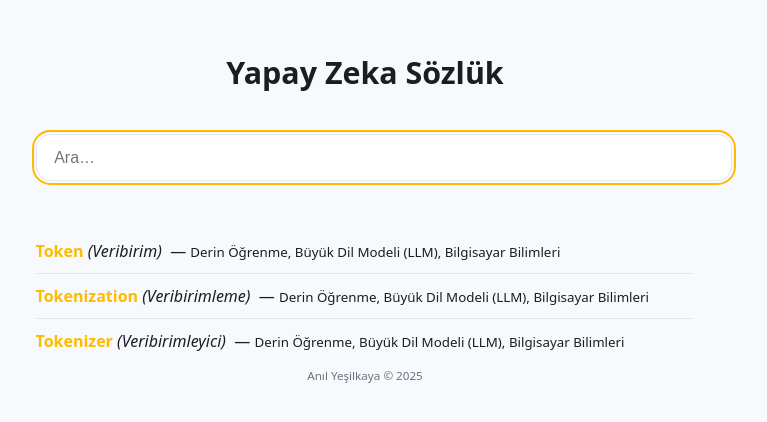
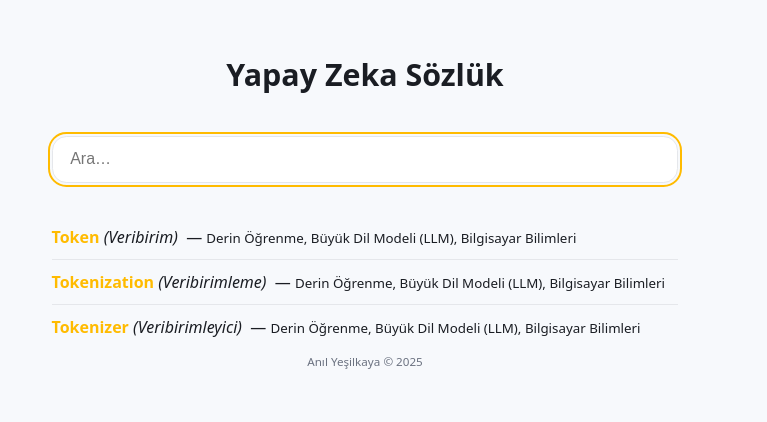
Before and after one commit to anilyesilkaya/aiml-tr-dictionary, a Jekyll site: the page built from index.md, in a window 1280 px wide. Shown: the top 422 px of the page, without its empty margins (275-1042 px from the left). Built offline with Jekyll 4.4.1, drawn with Linux system fonts in a browser that asks for light colours.

Commit message:
Fixing further  mobile screen scaling issue (overflown search box).

```diff
--- a/assets/style.css
+++ b/assets/style.css
@@ -12,7 +12,7 @@
 }
 
 body {
-  margin: 0;
+  margin: 0.1rem;
   background: var(--bg);
   color: var(--text);
   font-family: system-ui, sans-serif;
@@ -20,6 +20,7 @@ body {
 }
 
 main, header, footer {
+  box-sizing: border-box;
   width: 100%;
   max-width: var(--maxw);
   margin-inline: auto;
@@ -50,12 +51,16 @@ a:hover, a:focus-visible { color: var(--accent-hover); }
 
 #search {
   width: 100%;
+  box-sizing: border-box;
   padding: .85rem 1.1rem;
   font-size: 1rem;
   border: 1px solid var(--border);
   border-radius: var(--radius);
   margin-bottom: 2rem;
   background: var(--surface);
+  display: block;
+  margin-left: auto;
+  margin-right: auto;
 }
 #search:focus { outline: 2px solid var(--accent); outline-offset: 2px; }
 
```
